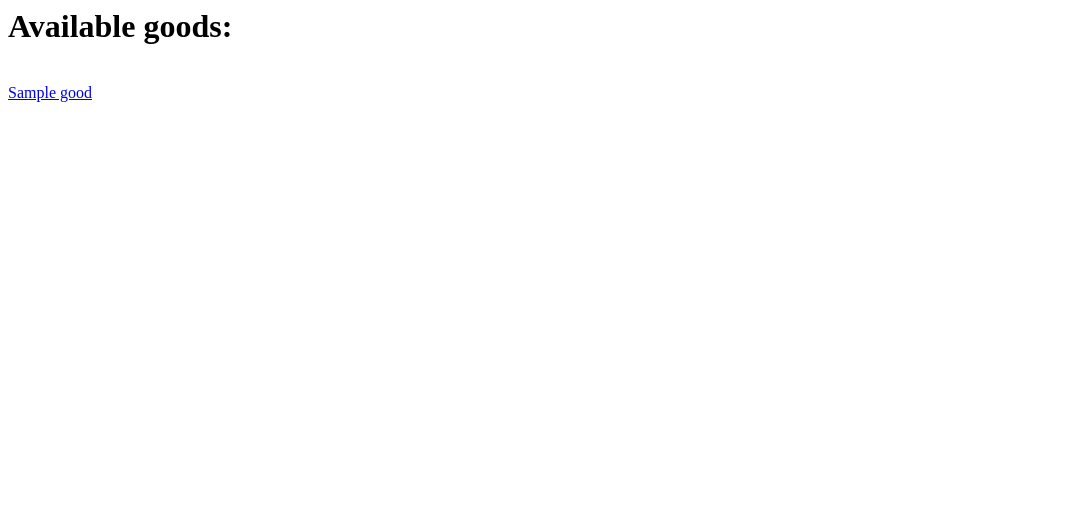
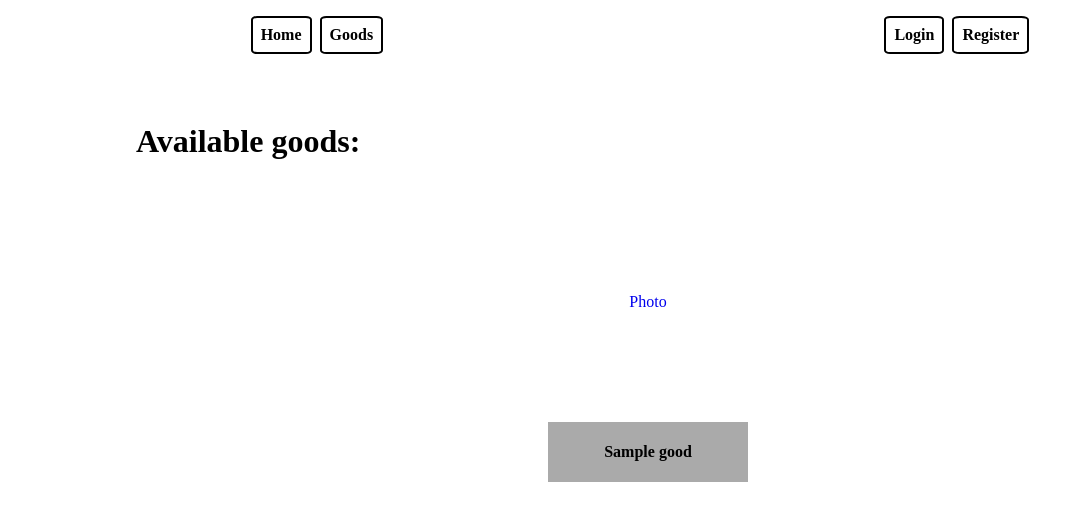
Before and after one commit to Vladislav504/django-store, a Django app: page /goods/ in a window 1280 px wide. Shown: the top 521 px of the page, without its empty margins (0-1084 px from the left). Run offline with Django 3.2, Linux system fonts and the light colour scheme; tables that the repository leaves empty hold one stand-in row (values such as "Sample post").

Commit message:
makeup goods page

```diff
--- /dev/null
+++ b/store/goods/static/goods_list.css
@@ -0,0 +1,38 @@
+.goods-list {
+    display: flex;
+    flex-direction: row;
+    flex-wrap: wrap;
+    gap: 1rem;
+    justify-content: center;
+
+}
+
+.goods-list a {
+    text-decoration: none;
+}
+
+.card {
+    height: 300px;
+    width: 200px;
+    background: #aaa;
+}
+
+.photo {
+    display: flex;
+    min-height: 80%;
+    width: 100%;
+    background: white;
+    justify-content: center;
+    align-items: center;
+}
+
+.name {
+    min-height: 20%;
+    display: flex;
+  justify-content: center;
+  align-items: center;
+  text-align: center;
+  color: black;
+  font-weight: 700;
+
+}
--- a/store/goods/templates/goods/goods.html
+++ b/store/goods/templates/goods/goods.html
@@ -1,8 +1,14 @@
+{% extends 'base.html' %} {% load static %} {% block content %}
 <h1>Available goods:</h1>
-<br>
-{% for good in goods %}
-<a href="{% url 'goods_detail' good.id%}">
-    {{good.name}}
-</a>
-<br>
-{%endfor%}
+
+<div class="goods-list">
+  {% for good in goods %}
+  <a href="{% url 'goods_detail' good.id%}">
+    <div class="card">
+      <div class="photo">Photo</div>
+      <div class="name"> {{good.name}} </div>
+    </div>
+  </a>
+  {%endfor%}
+</div>
+{% endblock content%}
```
Also changed, not shown: store/goods/templates/goods/good.html (+6 -2 lines).
